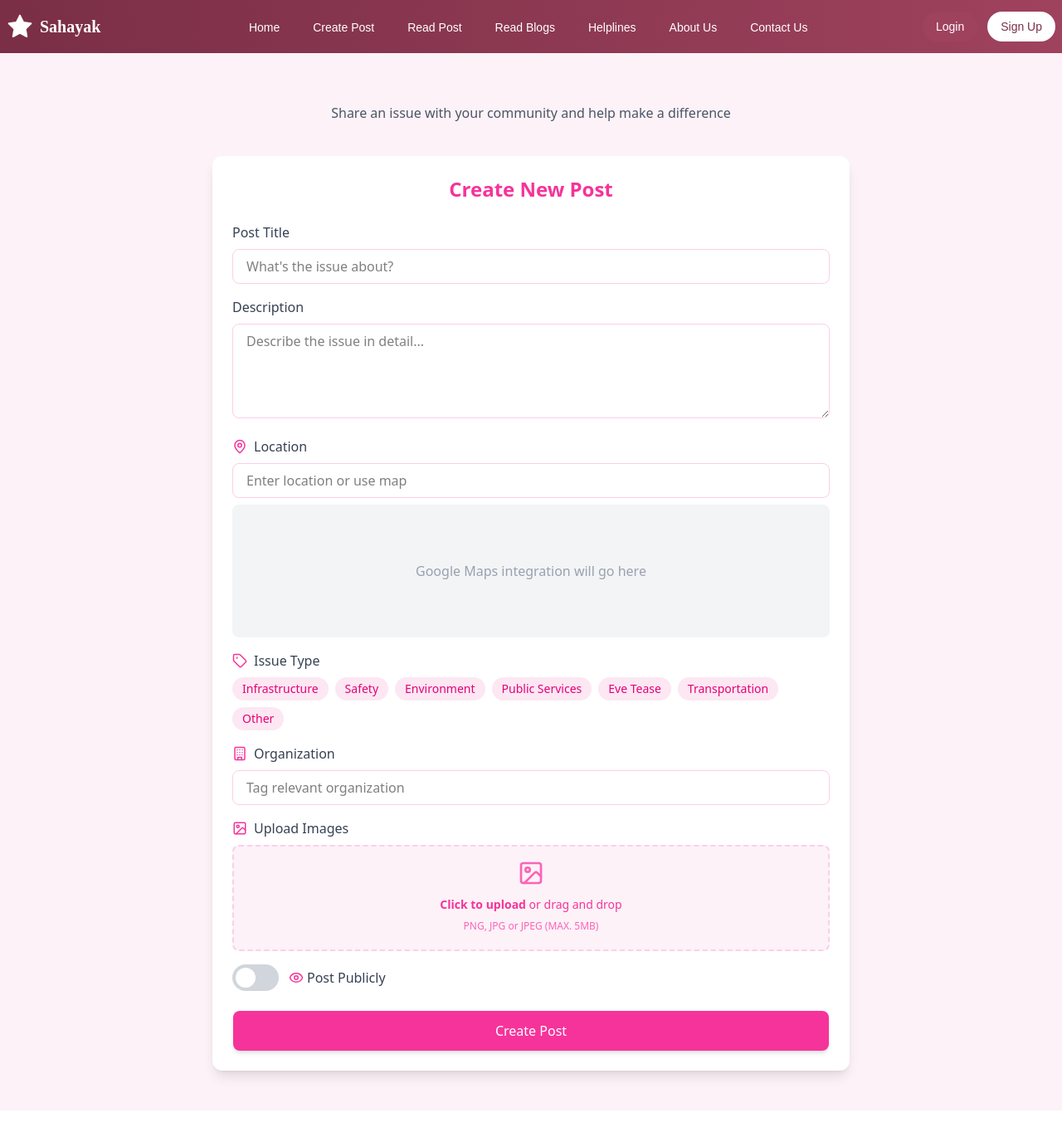
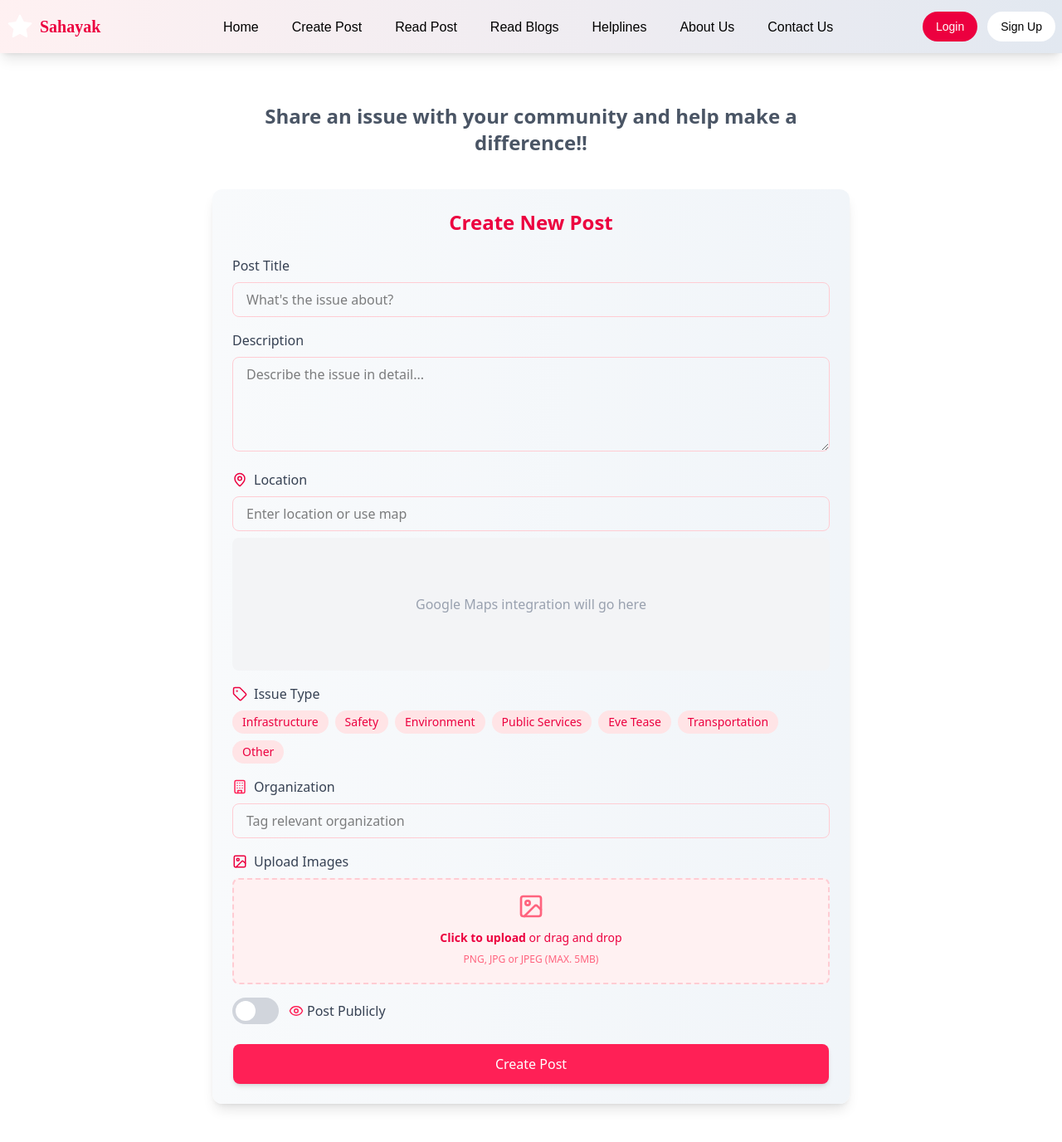
Before and after one commit to RohanMalakar/Hack-Byte, a React (Vite) app in the folder frontend/: page /create in a window 1280 px wide. Shown: the whole page at 83% size. Before the commit the page ends 1338 px from the top, so only its background shows below. Built offline with nearby package versions, Linux system fonts and the light colour scheme.

Commit message:
Added styling to features

```diff
--- a/frontend/src/components/createposts/PostForm.jsx
+++ b/frontend/src/components/createposts/PostForm.jsx
@@ -118,13 +118,13 @@ const PostForm = ({ editPost = null, onSubmit }) => {
 
   return (
     <motion.div
-      className="w-full max-w-3xl mx-auto p-6 bg-white rounded-xl shadow-lg"
+      className="w-full max-w-3xl mx-auto p-6 bg-gradient-to-r from-slate-50 to-slate-100 rounded-xl shadow-lg"
       initial="hidden"
       animate="visible"
       variants={formVariants}
     >
       <motion.h2
-        className="text-2xl font-bold text-pink-500 mb-6 text-center"
+        className="text-2xl font-bold text-rose-600 mb-6 text-center"
         variants={itemVariants}
       >
         {editPost ? 'Edit Post' : 'Create New Post'}
@@ -142,7 +142,7 @@ const PostForm = ({ editPost = null, onSubmit }) => {
             value={title}
             onChange={(e) => setTitle(e.target.value)}
             required
-            className="w-full px-4 py-2 border border-pink-200 rounded-lg focus:outline-none focus:ring-2 focus:ring-pink-300 transition"
+            className="w-full px-4 py-2 border border-rose-200 rounded-lg focus:outline-none focus:ring-2 focus:ring-rose-300 transition"
             placeholder="What's the issue about?"
           />
         </motion.div>
@@ -158,7 +158,7 @@ const PostForm = ({ editPost = null, onSubmit }) => {
             onChange={(e) => setDescription(e.target.value)}
             required
             rows="4"
-            className="w-full px-4 py-2 border border-pink-200 rounded-lg focus:outline-none focus:ring-2 focus:ring-pink-300 transition"
+            className="w-full px-4 py-2 border border-rose-200 rounded-lg focus:outline-none focus:ring-2 focus:ring-rose-300 transition"
             placeholder="Describe the issue in detail..."
           />
         </motion.div>
@@ -166,7 +166,7 @@ const PostForm = ({ editPost = null, onSubmit }) => {
         {/* Location */}
         <motion.div className="mb-4" variants={itemVariants}>
           <label htmlFor="location" className="block text-gray-700 font-medium mb-2 flex items-center">
-            <MapPin className="mr-2 text-pink-500" size={18} />
+            <MapPin className="mr-2 text-rose-600" size={18} />
             Location
           </label>
           <input
@@ -174,7 +174,7 @@ const PostForm = ({ editPost = null, onSubmit }) => {
             type="text"
             value={location}
             onChange={(e) => setLocation(e.target.value)}
-            className="w-full px-4 py-2 border border-pink-200 rounded-lg focus:outline-none focus:ring-2 focus:ring-pink-300 transition"
+            className="w-full px-4 py-2 border border-rose-200 rounded-lg focus:outline-none focus:ring-2 focus:ring-rose-300 transition"
             placeholder="Enter location or use map"
           />
           <div className="mt-2 bg-gray-100 h-40 rounded-lg flex items-center justify-center text-gray-400">
@@ -185,7 +185,7 @@ const PostForm = ({ editPost = null, onSubmit }) => {
         {/* Issue Types */}
         <motion.div className="mb-4" variants={itemVariants}>
           <label className="block text-gray-700 font-medium mb-2 flex items-center">
-            <Tag className="mr-2 text-pink-500" size={18} />
+            <Tag className="mr-2 text-rose-600" size={18} />
             Issue Type
           </label>
           <div className="flex flex-wrap gap-2">
@@ -196,8 +196,8 @@ const PostForm = ({ editPost = null, onSubmit }) => {
                 onClick={() => toggleIssueType(type)}
                 className={`px-3 py-1 rounded-full text-sm transition-all ${
                   issueType.includes(type)
-                    ? 'bg-pink-500 text-white'
-                    : 'bg-pink-100 text-pink-600 hover:bg-pink-200'
+                    ? 'bg-rose-500 text-white'
+                    : 'bg-rose-100 text-rose-600 hover:bg-rose-200'
                 }`}
                 whileHover={{ scale: 1.05 }}
                 whileTap={{ scale: 0.95 }}
@@ -211,7 +211,7 @@ const PostForm = ({ editPost = null, onSubmit }) => {
         {/* Organization */}
         <motion.div className="mb-4" variants={itemVariants}>
           <label htmlFor="organization" className="block text-gray-700 font-medium mb-2 flex items-center">
-            <Building className="mr-2 text-pink-500" size={18} />
+            <Building className="mr-2 text-rose-500" size={18} />
             Organization
           </label>
           <input
@@ -219,7 +219,7 @@ const PostForm = ({ editPost = null, onSubmit }) => {
             type="text"
             value={organization}
             onChange={(e) => setOrganization(e.target.value)}
-            className="w-full px-4 py-2 border border-pink-200 rounded-lg focus:outline-none focus:ring-2 focus:ring-pink-300 transition"
+            className="w-full px-4 py-2 border border-rose-200 rounded-lg focus:outline-none focus:ring-2 focus:ring-rose-300 transition"
             placeholder="Tag relevant organization"
           />
         </motion.div>
@@ -227,19 +227,19 @@ const PostForm = ({ editPost = null, onSubmit }) => {
         {/* Image Upload */}
         <motion.div className="mb-4" variants={itemVariants}>
           <label className="block text-gray-700 font-medium mb-2 flex items-center">
-            <ImageIcon className="mr-2 text-pink-500" size={18} />
+            <ImageIcon className="mr-2 text-rose-600" size={18} />
             Upload Images
           </label>
 
           <div className="flex items-center justify-center w-full">
             <label
-              className="flex flex-col items-center justify-center w-full h-32 border-2 border-pink-200 border-dashed rounded-lg cursor-pointer bg-pink-50 hover:bg-pink-100 transition-all"
+              className="flex flex-col items-center justify-center w-full h-32 border-2 border-rose-200 border-dashed rounded-lg cursor-pointer bg-rose-50 hover:bg-rose-100 transition-all"
               onClick={() => fileInputRef.current.click()}
             >
               <div className="flex flex-col items-center justify-center pt-5 pb-6">
-                <ImageIcon className="w-8 h-8 mb-3 text-pink-400" />
-                <p className="mb-2 text-sm text-pink-500"><span className="font-semibold">Click to upload</span> or drag and drop</p>
-                <p className="text-xs text-pink-400">PNG, JPG or JPEG (MAX. 5MB)</p>
+                <ImageIcon className="w-8 h-8 mb-3 text-rose-400" />
+                <p className="mb-2 text-sm text-rose-600"><span className="font-semibold">Click to upload</span> or drag and drop</p>
+                <p className="text-xs text-rose-400">PNG, JPG or JPEG (MAX. 5MB)</p>
               </div>
               <input
                 ref={fileInputRef}
@@ -288,18 +288,18 @@ const PostForm = ({ editPost = null, onSubmit }) => {
                 checked={isAnonymous}
                 onChange={() => setIsAnonymous(!isAnonymous)}
               />
-              <div className={`block w-14 h-8 rounded-full transition ${isAnonymous ? 'bg-pink-500' : 'bg-gray-300'}`}></div>
+              <div className={`block w-14 h-8 rounded-full transition ${isAnonymous ? 'bg-rose-500' : 'bg-gray-300'}`}></div>
               <div className={`absolute left-1 top-1 bg-white w-6 h-6 rounded-full transition transform ${isAnonymous ? 'translate-x-6' : 'translate-x-0'}`}></div>
             </div>
             <div className="ml-3 flex items-center text-gray-700">
               {isAnonymous ? (
                 <>
-                  <EyeOff size={18} className="mr-1 text-pink-500" />
+                  <EyeOff size={18} className="mr-1 text-rose-500" />
                   <span>Post Anonymously</span>
                 </>
               ) : (
                 <>
-                  <Eye size={18} className="mr-1 text-pink-500" />
+                  <Eye size={18} className="mr-1 text-rose-500" />
                   <span>Post Publicly</span>
                 </>
               )}
@@ -311,7 +311,7 @@ const PostForm = ({ editPost = null, onSubmit }) => {
         <motion.div className="flex justify-center" variants={itemVariants}>
           <motion.button
             type="submit"
-            className="px-79 py-3 bg-pink-500 text-white rounded-lg font-medium shadow-md hover:bg-pink-600 focus:outline-none focus:ring-2 focus:ring-pink-400 focus:ring-opacity-50 disabled:opacity-70 disabled:cursor-not-allowed flex items-center justify-center"
+            className="px-79 py-3 bg-rose-500 text-white rounded-lg font-medium shadow-md hover:bg-rose-600 focus:outline-none focus:ring-2 focus:ring-rose-400 focus:ring-opacity-50 disabled:opacity-70 disabled:cursor-not-allowed flex items-center justify-center"
             whileHover={{ scale: 1.03 }}
             whileTap={{ scale: 0.98 }}
             disabled={isSubmitting}
--- a/frontend/src/components/home/Footer.jsx
+++ b/frontend/src/components/home/Footer.jsx
@@ -19,7 +19,7 @@ const Footer = () => {
 
   return (
     <motion.footer
-      className="w-full py-6 px-4 md:px-8 bg-gradient-to-r from-gray-900 to-gray-800 text-gray-100 dark:from-gray-900 dark:to-gray-950 dark:text-gray-200"
+      className="w-full py-6 px-4 md:px-8 bg-gradient-to-r from-rose-50 to-slate-100 text-gray-100 dark:from-gray-900 dark:to-gray-950 dark:text-gray-200"
       initial={{ opacity: 0 }}
       animate={{ opacity: 1 }}
       transition={{ duration: 0.5 }}
--- a/frontend/src/components/layout/Navbar.jsx
+++ b/frontend/src/components/layout/Navbar.jsx
@@ -1,6 +1,7 @@
 import React, { useState } from 'react';
 import { motion } from 'framer-motion';
 import { Link } from 'react-router-dom';
+//import {Logo} from 'Web_Logo.png';
 //import Post from './pages/Posts';
 
 const FeminineNavbar = () => {
@@ -21,7 +22,7 @@ const FeminineNavbar = () => {
   ];
 
   return (
-    <nav className="bg-gradient-to-r from-[#7A2F46] to-[#9F425E] shadow-lg">
+    <nav className="bg-gradient-to-r from-rose-50 to-slate-200 shadow-lg">
       <div className="max-w-7xl mx-auto px-4 sm:px-6 lg:px-2">
         <div className="flex justify-between h-16">
           {/* Logo Section */}
@@ -43,7 +44,7 @@ const FeminineNavbar = () => {
                   strokeLinejoin="round"
                 />
               </svg>
-              <span className="ml-2 text-xl font-bold text-white mr-10" style={{ fontFamily: "'Playfair Display', serif" }}>
+              <span className="ml-2 text-xl font-bold text-rose-600 mr-10" style={{ fontFamily: "'Playfair Display', serif" }}>
                 Sahayak
               </span>
             </div>
@@ -60,7 +61,7 @@ const FeminineNavbar = () => {
                 >
                   <Link
                     to={link.path}
-                    className="px-2 lg:px-3 py-2 text-sm font-medium text-white hover:text-pink-200 transition-colors duration-300 ease-in-out"
+                    className="px-2 lg:px-3 py-2 text-medium font-medium text-black hover:text-rose-600  transition-colors duration-300 ease-in-out font-bold"
                     style={{ fontFamily: "'Poppins', sans-serif" }}
                   >
                     {link.name}
@@ -82,7 +83,7 @@ const FeminineNavbar = () => {
                 scale: 1.05,
                 boxShadow: '0 0 15px rgba(204, 115, 141, 0.5)'
               }}
-              className="px-4 py-2 text-sm font-medium text-white bg-[#9F425E] rounded-full transition-all duration-300 ease-in-out mr-3"
+              className="px-4 py-2 text-sm font-medium text-white bg-rose-600 rounded-full transition-all duration-300 ease-in-out mr-3"
               style={{ fontFamily: "'Poppins', sans-serif" }}
             >
               Login
@@ -93,7 +94,7 @@ const FeminineNavbar = () => {
                 scale: 1.05,
                 boxShadow: '0 0 15px rgba(204, 115, 141, 0.5)'
               }}
-              className="px-4 py-2 text-sm font-medium bg-white text-[#7A2F46] rounded-full transition-all duration-300 ease-in-out"
+              className="px-4 py-2 text-sm font-medium bg-white bg-rose-600 rounded-full transition-all duration-300 ease-in-out"
               style={{ fontFamily: "'Poppins', sans-serif" }}
             >
               Sign Up
@@ -138,7 +139,7 @@ const FeminineNavbar = () => {
               >
                 <Link
                   to={link.path}
-                  className="block px-3 py-2 rounded-md text-base font-medium text-white hover:bg-[#CC738D] transition-colors duration-300 ease-in-out"
+                  className="block px-3 py-2 rounded-md text-base font-medium text-white hover:bg-rose-600 transition-colors duration-300 ease-in-out"
                   style={{ fontFamily: "'Poppins', sans-serif" }}
                 >
                   {link.name}
--- a/frontend/src/pages/Create.jsx
+++ b/frontend/src/pages/Create.jsx
@@ -14,7 +14,7 @@ const Create = () => {
   };
 
   return (
-    <div className="min-h-screen bg-pink-50 py-12 px-4">
+    <div className="min-h-screen bg-slate-180 to-slate-100 py-12 px-4">
       {/* Page Header */}
       <motion.div
         className="max-w-3xl mx-auto mb-10 text-center"
@@ -22,7 +22,7 @@ const Create = () => {
         animate={{ opacity: 1, y: 0 }}
         transition={{ duration: 0.5 }}
       >
-        <p className="mt-3 text-gray-600">Share an issue with your community and help make a difference</p>
+        <p className="mt-3 text-2xl text-gray-600 font-bold">Share an issue with your community and help make a difference!!</p>
       </motion.div>
 
       {/* Success Message */}
```
Also changed, not shown: frontend/src/components/home/hero.jsx (+3 -7 lines), frontend/src/components/home/steps.jsx (+7 -14 lines), frontend/src/components/layout/pngtree-human-face-women-logo-design-template-illustration-image_321725-removebg-preview.png (added).
